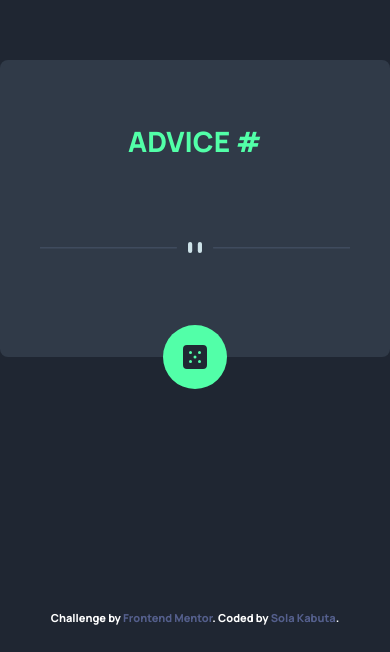
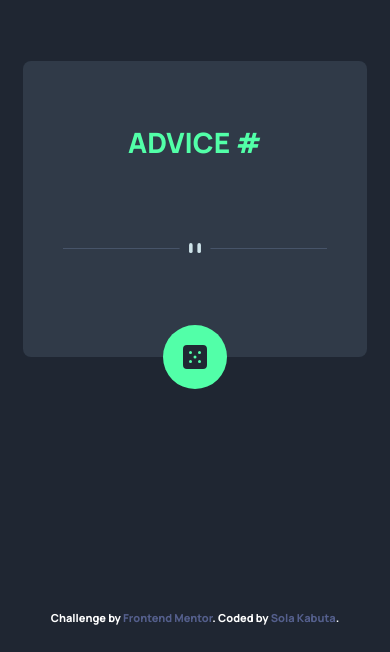
Before and after one commit to SolaKabuta/advice-generator-app-main, a plain HTML site: page index.html in a window 390 px wide. Shown: the part 192-844 px from the top of the page. Drawn offline with nearby package versions, Linux system fonts and the light colour scheme.

Commit message:
style: breakpoints added for tablets and large screens

```diff
--- a/index.html
+++ b/index.html
@@ -23,7 +23,7 @@
 </head>
 <body class="bg-background text-white font-extrabold text-[28px] font-display">
   <section class="grid place-content-center w-screen h-[95vh]">
-    <main class="bg-main p-10 text-center rounded-lg relative">
+    <main class="bg-main p-10 text-center rounded-lg relative max-sm:w-86 md:w-[90vw] xl:w-[80vw]">
         <!-- Advice ID goes here -->
         <h1 id="advice-id" class="text-title uppercase py-5">Advice # </h1>
         <div id="advice-container" class="pt-5 pb-10">
```
